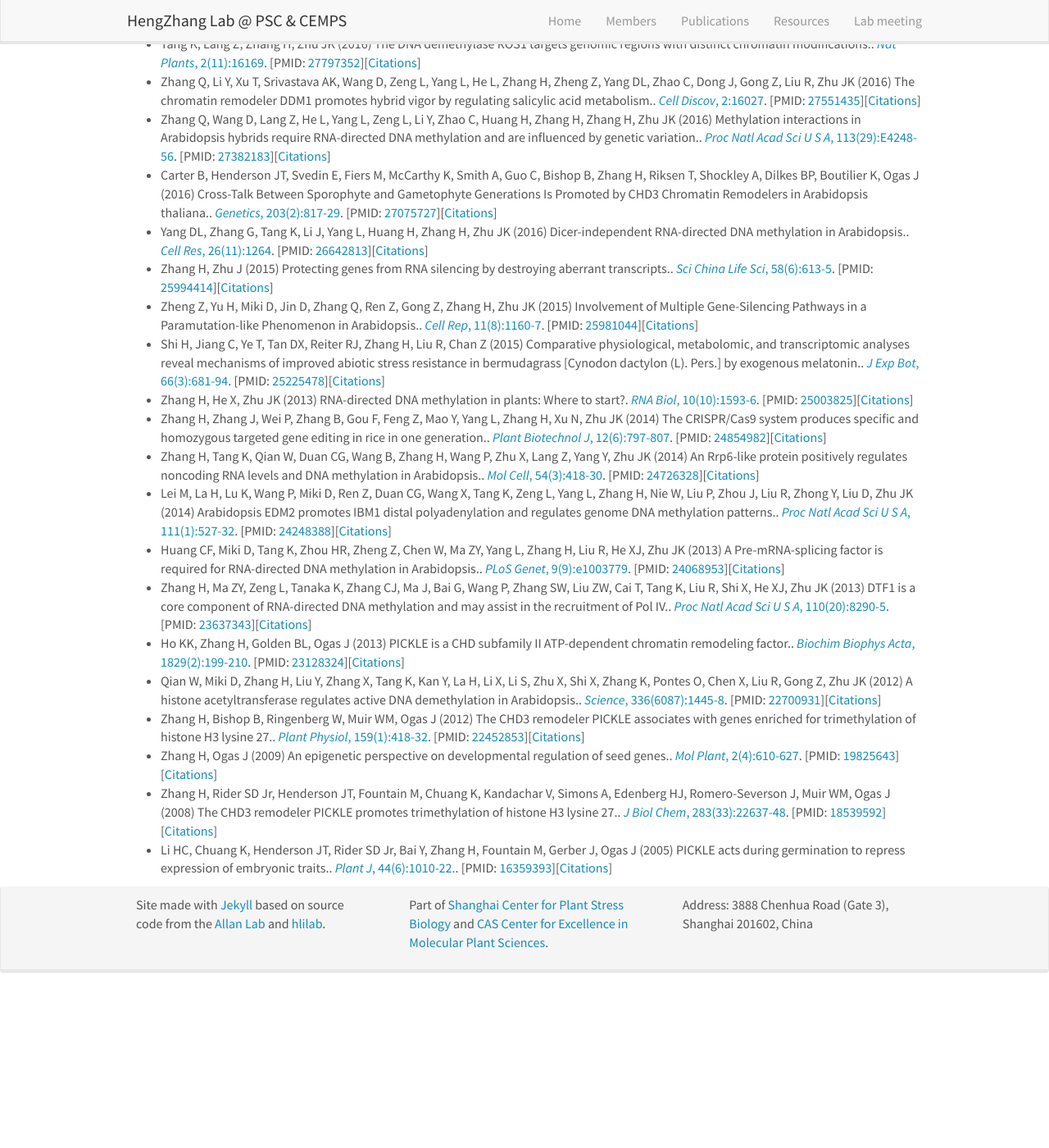
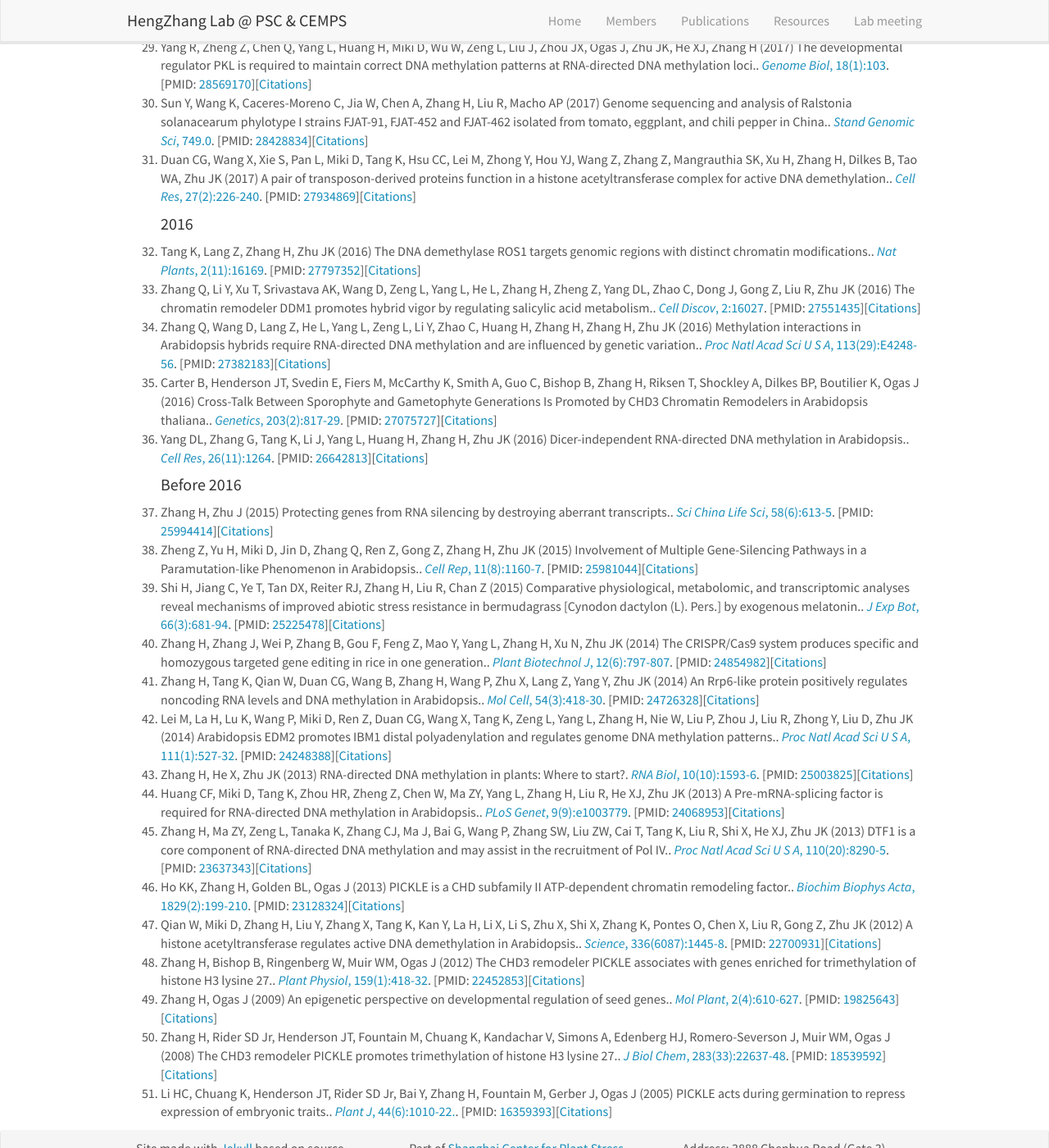
Before and after one commit to hengzhanglab/hengzhanglab.github.io, a Jekyll site: the page built from _pages/publications.md, in a window 1280 px wide and 1400 px high, scrolled down 1853 px. Shown: the whole window at 82% size. Built offline with Jekyll 4.4.1, drawn with Linux system fonts in a browser that asks for light colours; nearby versions of some CDN libraries; before the commit the page ends 3061 px from its top, so only the background shows below that.

Commit message:
add subtitles for publications

```diff
--- a/_pages/publications.md
+++ b/_pages/publications.md
@@ -10,10 +10,16 @@ permalink: /publications/
 
 (<sup>#</sup> for equal contribution; <sup>\*</sup> for corresponding authors)
 
-<ul>
+<ol>
 {% for publi in site.data.recentpub %}
+
+{% if publi.title == "year" %}
+<h4>{{ publi.year }}</h4>
+{% else %}
 <li>{{ publi.authors }} ({{ publi.year }}) {{ publi.title }}. <a href="https://doi.org/{{ publi.doi }}"><i>{{publi.journal}}</i>, {{ publi.display }}</a>.
 [PMID: <a href="https://www.ncbi.nlm.nih.gov/pubmed/{{ publi.pmid }}">{{ publi.pmid }}</a>][<a href="https://badge.dimensions.ai/details/doi/{{ publi.doi }}">Citations</a>]
 </li>
+{% endif %}
+
 {% endfor %}
-</ul>
+</ol>
```
Also changed, not shown: _data/recentpub.yml (+28 -9 lines).
